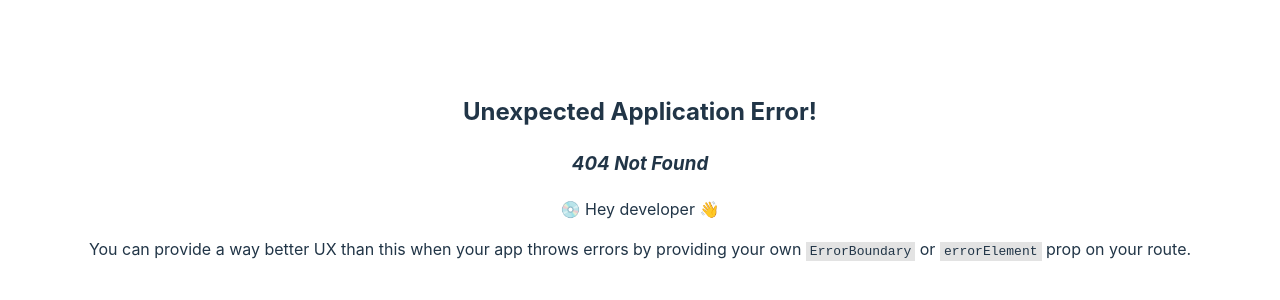
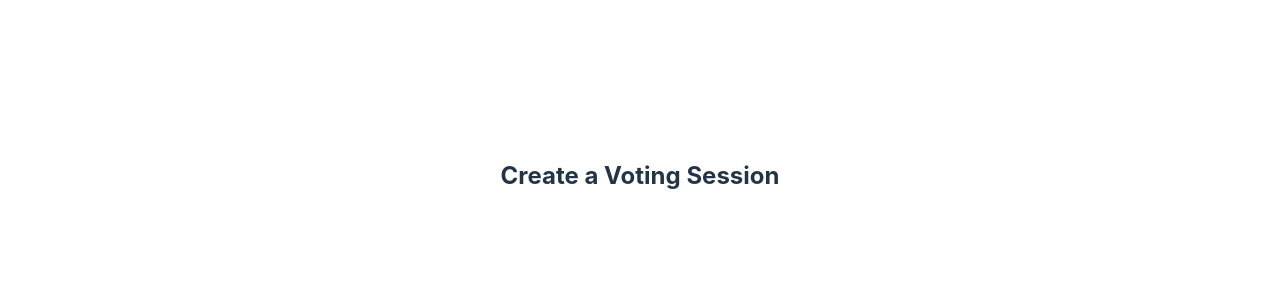
Before and after one commit to EnniusXII/VotingBlock, a React (Vite) app in the folder frontend/: page /create in a window 1280 px wide. Before the commit this address had no page. Shown: the part 224-524 px from the top of the page. Built offline with nearby package versions, Linux system fonts and the light colour scheme.

Commit message:
create CreateSessionPage and VotingSessionPage

```diff
--- /dev/null
+++ b/frontend/src/pages/CreateSessionPage.jsx
@@ -0,0 +1,12 @@
+import React from 'react'
+
+const CreateSessionPage = () => {
+  return (
+    <div>
+        <h2>Create a Voting Session</h2>
+
+    </div>
+  )
+}
+
+export default CreateSessionPage
--- a/frontend/src/pages/HomePage.jsx
+++ b/frontend/src/pages/HomePage.jsx
@@ -1,11 +1,18 @@
 import React from 'react'
+import { NavLink } from 'react-router-dom';
 
 const HomePage = () => {
+
   return (
     <div>
         <h1>Welcome to VotingBlock</h1>
-        <button>Create Voting Session</button>
-        <button>View Voting Sessions</button>
+
+        <NavLink to="/create">
+            <button>Create Voting Session</button>
+        </NavLink>
+        <NavLink to="/sessions">
+            <button>View Voting Sessions</button>
+        </NavLink>
     </div>
   )
 }
--- /dev/null
+++ b/frontend/src/pages/VotingSessionsPage.jsx
@@ -0,0 +1,12 @@
+import React from 'react'
+
+const VotingSessionsPage = () => {
+  return (
+    <div>
+        <h2>Voting Sessions</h2>
+
+    </div>
+  )
+}
+
+export default VotingSessionsPage
```
Also changed, not shown: frontend/src/Router.jsx (+10 -0 lines).
